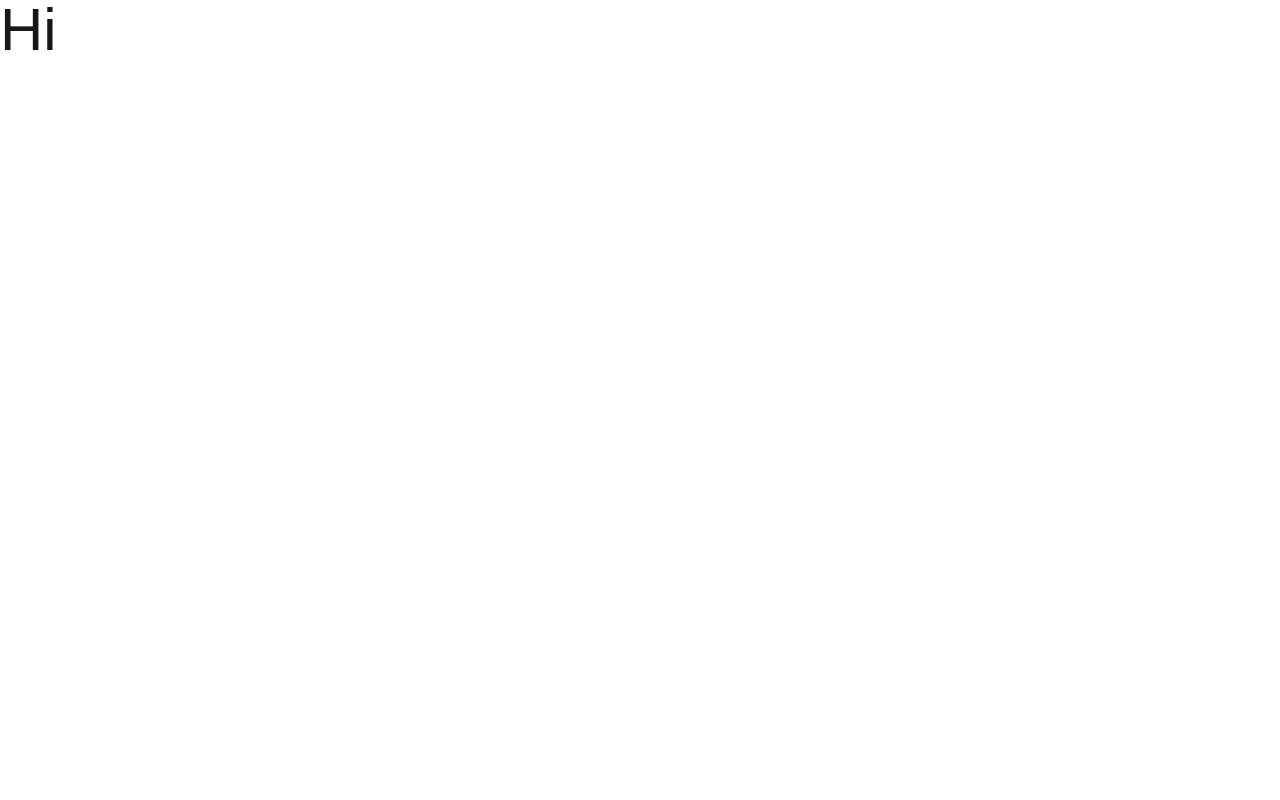
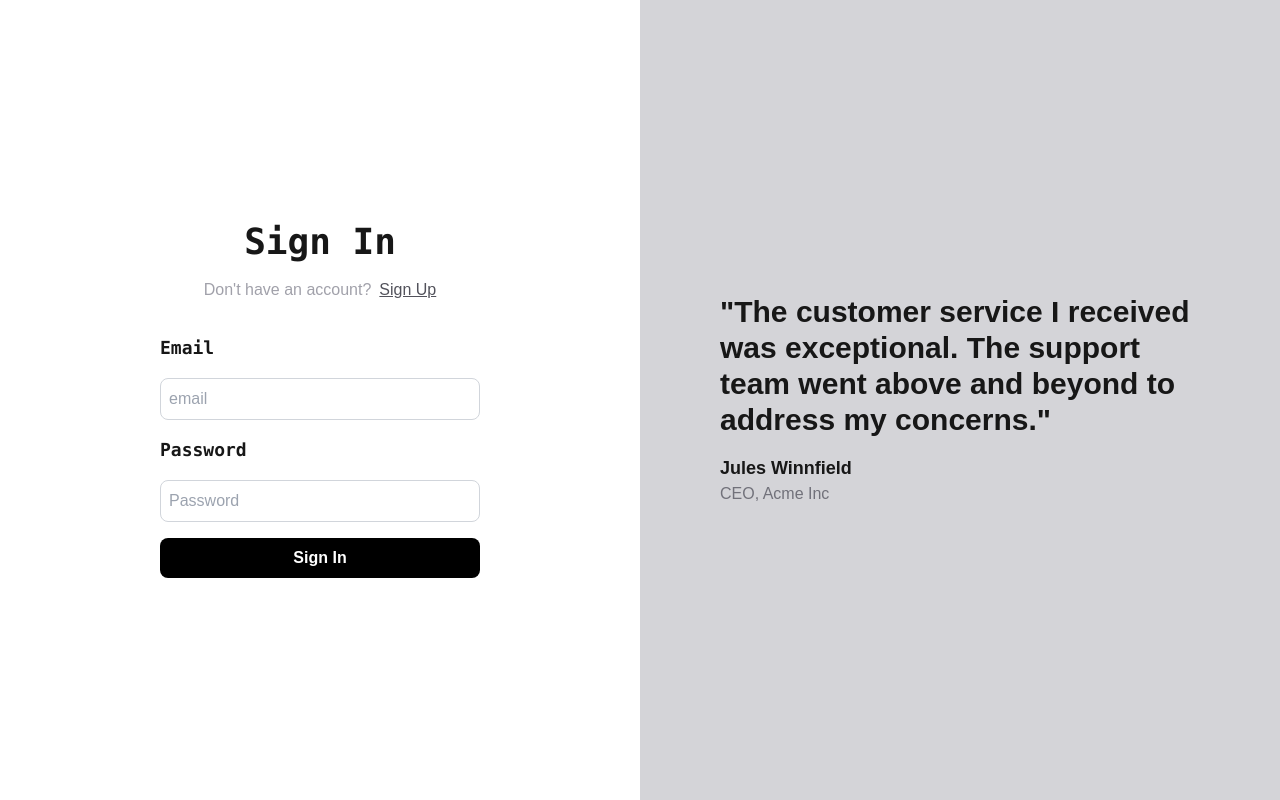
Before and after one commit to gangasingh7058/Blogging-Site, a Next.js app: page / in a window 1280 px wide. Built offline with nearby package versions, Linux system fonts and the light colour scheme.

Commit message:
modified signin

```diff
--- a/app/page.js
+++ b/app/page.js
@@ -1,9 +1,92 @@
-import Image from "next/image";
+"use client";
+import { useState } from "react";
+import axios from "axios";
+import { useRouter } from "next/navigation";
 
-export default function Home() {
-  return (
-    <div className="text-6xl">
-      Hi
-    </div>
-  );
+
+
+export default function SignIn() {
+
+    const route=useRouter();
+
+    const [userdata, setUserdata] = useState({
+        email: "",
+        password: ""
+    });
+
+    function handleOnChange(e) {
+        const { name, value } = e.target;
+        setUserdata({ ...userdata, [name]: value });
+    }
+
+    async function handleOnSubmit(e) {
+        e.preventDefault();
+
+        if (!userdata.email || !userdata.password) {
+            alert("Enter Your Credentials");
+        } else {
+            try {
+                const response = await axios.post("http://localhost:3000/api/user/signin", userdata);
+
+                if (response.data.success) {
+                    localStorage.setItem("uid",response.data.userid)
+                    localStorage.setItem("uemail",response.data.useremail)
+                    route.push('/User/userhome')
+                } else {
+                    alert("No User With Given Details Found");
+                }
+
+            } catch (error) {
+                alert("An Error Occurred");
+                console.log(error.message);
+            }
+        }
+    }
+
+    return (
+        <div className="w-screen h-screen flex">
+            {/* Left Part */}
+            <div className="leftpart w-[50%] flex flex-col justify-center items-center bg-white p-10 shadow-lg">
+                <div className="text-4xl font-mono font-bold mb-4">Sign In</div>
+                <div className="text-zinc-400 mb-8">Don't have an account?<a href="http://localhost:3000/signup" className="ml-2 underline text-zinc-600 hover:text-zinc-900">Sign Up</a></div>
+                <form className="flex flex-col space-y-4 w-full max-w-xs" onSubmit={handleOnSubmit}>
+                    <label htmlFor="email" className="font-bold font-mono text-lg">Email</label>
+                    <input
+                        type="text"
+                        placeholder="email"
+                        className="border border-gray-300 rounded-lg p-2 focus:outline-none focus:ring-2 focus:ring-blue-500"
+                        required
+                        name="email"
+                        value={userdata.email}
+                        onChange={handleOnChange}
+                    />
+                    <label htmlFor="password" className="font-bold font-mono text-lg">Password</label>
+                    <input
+                        type="password"
+                        placeholder="Password"
+                        className="border border-gray-300 rounded-lg p-2 focus:outline-none focus:ring-2 focus:ring-blue-500"
+                        required
+                        name="password"
+                        value={userdata.password}
+                        onChange={handleOnChange}
+                    />
+                    <button
+                        type="submit"
+                        className="bg-black text-white rounded-lg py-2 font-semibold hover:bg-blue-600 transition"
+                    >
+                        Sign In
+                    </button>
+                </form>
+            </div>
+
+            {/* Right Part */}
+            <div className="rightpart w-[50%] bg-zinc-300 flex flex-col justify-center px-20 py-10">
+                <div className="font-bold text-3xl">
+                    "The customer service I received was exceptional. The support team went above and beyond to address my concerns."
+                </div>
+                <div className="font-semibold mt-4 text-lg">Jules Winnfield</div>
+                <div className="text-zinc-500 text-md">CEO, Acme Inc</div>
+            </div>
+        </div>
+    );
 }
--- a/app/signup/page.js
+++ b/app/signup/page.js
@@ -52,7 +52,7 @@ export default function SignUp() {
             {/* Left Part */}
             <div className="leftpart w-[50%] flex flex-col justify-center items-center bg-white p-10 shadow-lg">
                 <div className="text-4xl font-mono font-bold mb-4">Create an Account</div>
-                <div className="text-zinc-400 mb-8">Already have an account?<a href="http://localhost:3000/signin" className="ml-2 underline text-zinc-600 hover:text-zinc-900">Sign In</a></div>
+                <div className="text-zinc-400 mb-8">Already have an account?<a href="http://localhost:3000/" className="ml-2 underline text-zinc-600 hover:text-zinc-900">Sign In</a></div>
                 <form onSubmit={handleonSubmit} className="flex flex-col space-y-4 w-full max-w-xs">
                     <label htmlFor="username" className="font-bold font-mono text-lg">Username</label>
                     <input
```
